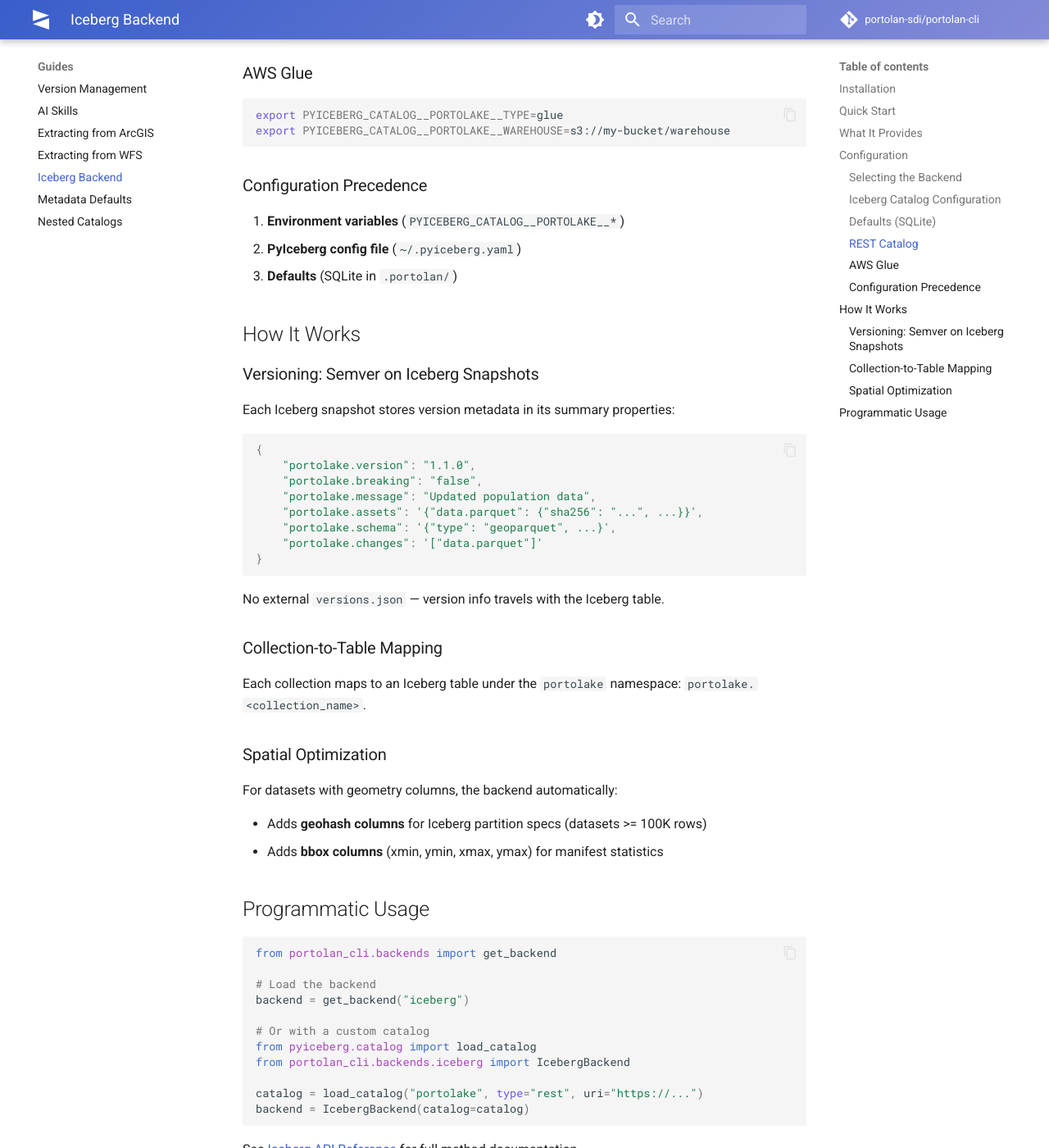
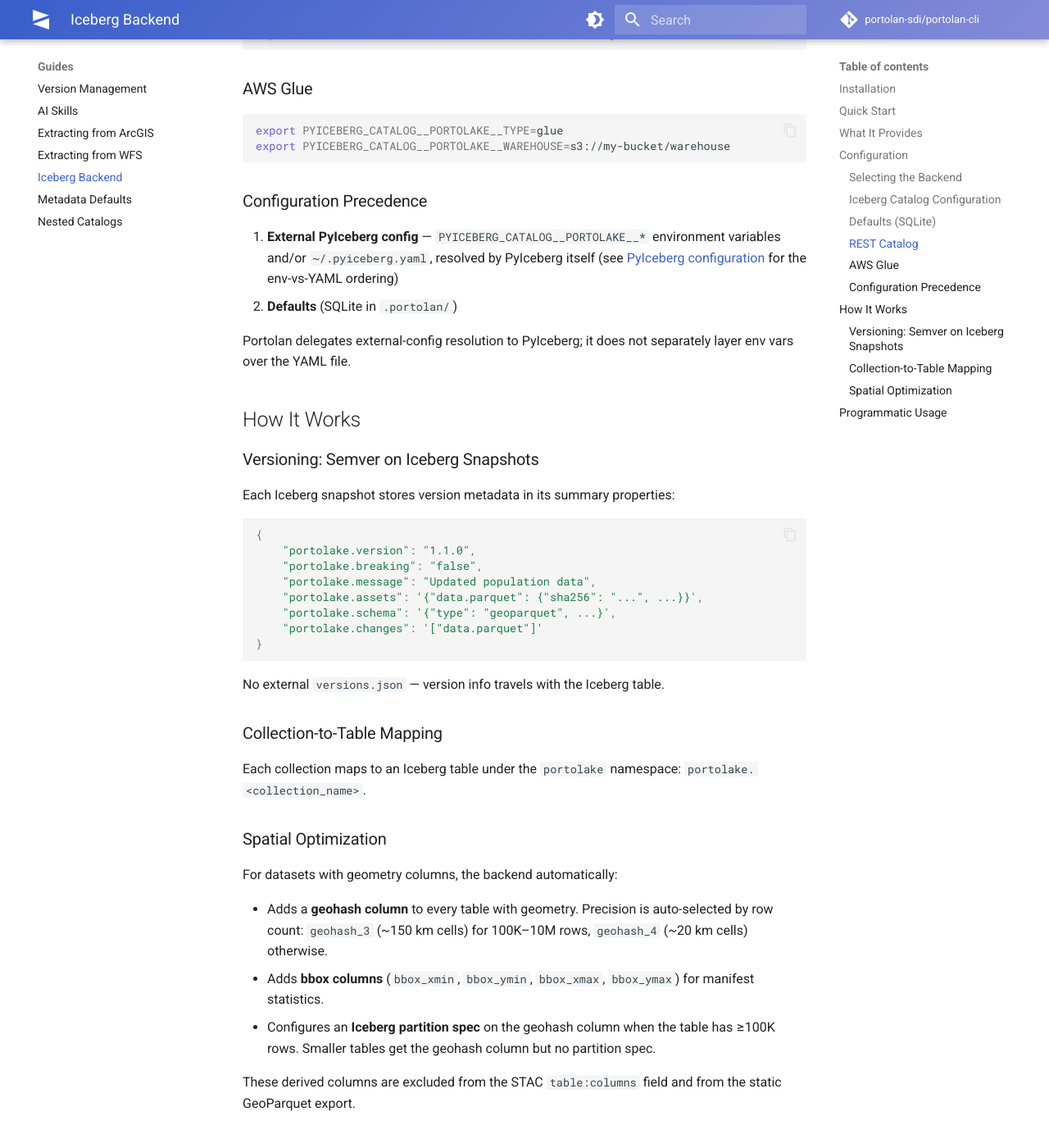
Before and after one commit to portolan-sdi/portolan-cli, an MkDocs documentation site: the page built from docs/guides/iceberg.md, in a window 1280 px wide and 1400 px high, scrolled down 2369 px. Shown: the whole window at 82% size. Built offline with MkDocs 1.6.1 and Material for MkDocs 9.7.7, drawn with Linux system fonts in a browser that asks for light colours; comment, search, counter and statistics services are not loaded; some of the changed text lies outside the part shown.

Commit message:
docs(iceberg): correct three inaccuracies in guides/iceberg.md
- Quick Start example used `portolan add data.parquet --collection
  boundaries`. The --collection flag does not exist; collection is
  inferred from the parent directory per ADR-0022. Replaced with a
  directory-scoped invocation and an inline note explaining the
  inference (teaching, not papering over).

- Spatial Optimization section claimed geohash columns are only added
  for tables with ≥100K rows. In reality the geohash column is added
  to every table with geometry (precision auto-selected by row count:
  geohash_3 for 100K–10M, geohash_4 otherwise); only the Iceberg
  partition spec is gated at ≥100K. Empirically confirmed via DuckDB
  iceberg_scan against the 893-row airports e2e fixture, which carries
  geohash_4. Added a tail sentence noting both column families are
  excluded from STAC table:columns and the static GeoParquet export.

- Configuration Precedence listed env vars and ~/.pyiceberg.yaml as
  separate tiers, implying Portolan enforces the ordering. Portolan
  delegates to PyIceberg's Config().get_catalog_config() — the
  env-vs-YAML ordering is owned upstream. Collapsed into one
  'External PyIceberg config' tier with a link to the PyIceberg docs.

Co-Authored-By: Claude Opus 4.7 (1M context) <noreply@anthropic.com>

```diff
--- a/docs/guides/iceberg.md
+++ b/docs/guides/iceberg.md
@@ -25,8 +25,9 @@ pipx install portolan-cli[iceberg]
 # Initialize a catalog with the Iceberg backend
 portolan init my-catalog --backend iceberg
 
-# Add data (automatically versioned in Iceberg)
-portolan add data.parquet --collection boundaries
+# Add data (collection is inferred from the parent directory per ADR-0022;
+# there is no --collection flag — place files under the collection dir first)
+portolan add boundaries/data.parquet
 
 # Check version history
 portolan version list boundaries
@@ -98,9 +99,14 @@ export PYICEBERG_CATALOG__PORTOLAKE__WAREHOUSE=s3://my-bucket/warehouse
 
 ### Configuration Precedence
 
-1. **Environment variables** (`PYICEBERG_CATALOG__PORTOLAKE__*`)
-2. **PyIceberg config file** (`~/.pyiceberg.yaml`)
-3. **Defaults** (SQLite in `.portolan/`)
+1. **External PyIceberg config** — `PYICEBERG_CATALOG__PORTOLAKE__*` environment
+   variables and/or `~/.pyiceberg.yaml`, resolved by PyIceberg itself
+   (see [PyIceberg configuration](https://py.iceberg.apache.org/configuration/)
+   for the env-vs-YAML ordering)
+2. **Defaults** (SQLite in `.portolan/`)
+
+Portolan delegates external-config resolution to PyIceberg; it does not
+separately layer env vars over the YAML file.
 
 ## How It Works
 
@@ -129,8 +135,17 @@ Each collection maps to an Iceberg table under the `portolake` namespace: `porto
 
 For datasets with geometry columns, the backend automatically:
 
-- Adds **geohash columns** for Iceberg partition specs (datasets >= 100K rows)
-- Adds **bbox columns** (xmin, ymin, xmax, ymax) for manifest statistics
+- Adds a **geohash column** to every table with geometry. Precision is
+  auto-selected by row count: `geohash_3` (~150 km cells) for 100K–10M rows,
+  `geohash_4` (~20 km cells) otherwise.
+- Adds **bbox columns** (`bbox_xmin`, `bbox_ymin`, `bbox_xmax`, `bbox_ymax`)
+  for manifest statistics.
+- Configures an **Iceberg partition spec** on the geohash column when the
+  table has ≥100K rows. Smaller tables get the geohash column but no
+  partition spec.
+
+These derived columns are excluded from the STAC `table:columns` field and
+from the static GeoParquet export.
 
 ## Programmatic Usage
 
```
